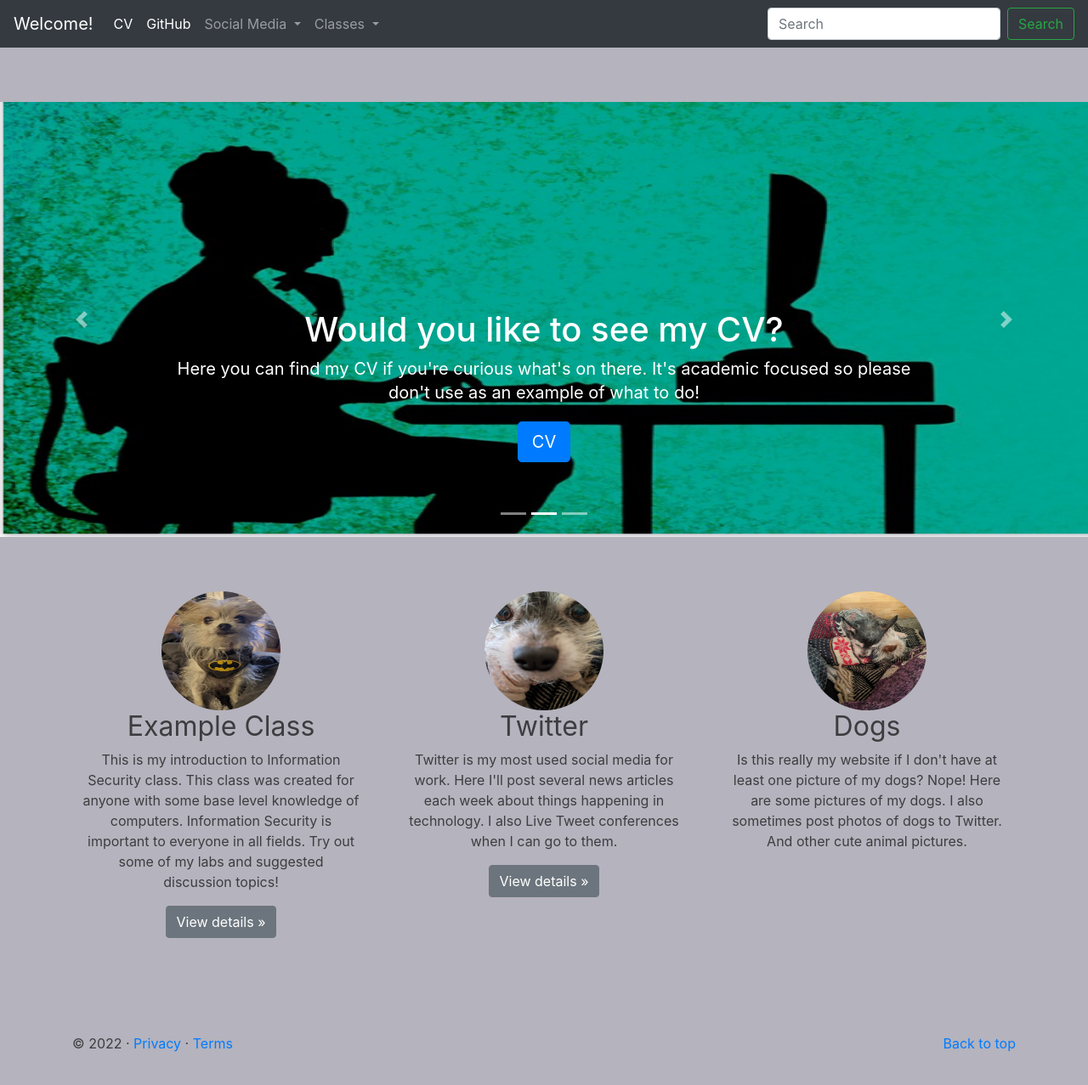
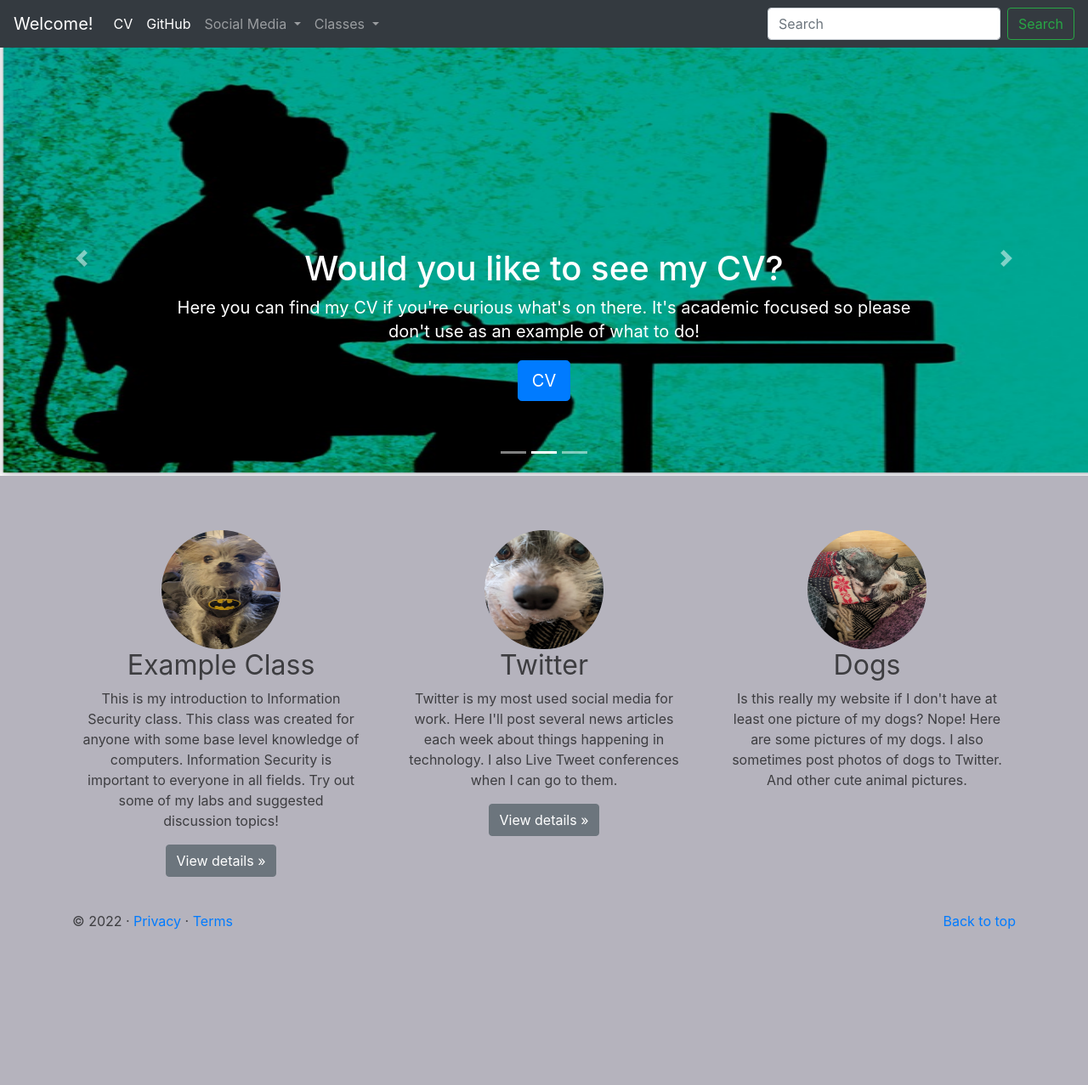
Before and after one commit to aholdengouveia/aholdengouveia.github.io, a Jekyll site: the page built from index.html, in a window 1280 px wide and 1304 px high. Shown: the top 1277 px of the window at 85% size. Built offline with Jekyll 4.4.1, drawn with Linux system fonts in a browser that asks for light colours; nearby versions of some CDN libraries.

Commit message:
Updated some paths and formatting

```diff
--- a/_layouts/default.html
+++ b/_layouts/default.html
@@ -72,10 +72,13 @@
          Classes
        </a>
        <div class="dropdown-menu" aria-labelledby="navbarDropdownMenuLink">
-         <a class="dropdown-item" href="/introinfosec.html">Information Security</a>
-         <a class="dropdown-item" href="https://twitter.com/">Intro to Linux</a>
-         <a class="dropdown-item" href="https://www.linkedin.com/in/">Data Management</a>
-       </div>
+         <a class="dropdown-item" href="/introinfosec.html">Introduction to Security</a>
+         <a class="dropdown-item" href="https://twitter.com/">Introduction to Linux</a>
+         <a class="dropdown-item" href="https://www.linkedin.com/in/">Introduction to Data</a>
+         <a class="dropdown-item" href="https://www.linkedin.com/in/">Linux Administration</a>
+         <a class="dropdown-item" href="https://www.linkedin.com/in/">Advanced Security</a>
+
+        </div>
      </li>
 
          </ul>
@@ -185,10 +188,8 @@
            <p><a class="btn btn-secondary" href="#" role="button">View details &raquo;</a></p>
            </div><!-- /.col-lg-4 -->
     </div><!-- /.row -->
-    <br><br><br>
     {{ content }}
 
-    <br><br><br>
 
 
 
--- a/index.html
+++ b/index.html
@@ -64,19 +64,19 @@
         <!-- Three columns of text below the carousel -->
         <div class="row">
           <div class="col-lg-4">
-            <img class="rounded-circle" src="./images/batdog-corneliusV2.jpg" alt="image of a small white dog in a batman outfit including a cape. He looks very proud of himself" width="140" height="140">
+            <img class="rounded-circle" src="/images/batdog-corneliusV2.jpg" alt="image of a small white dog in a batman outfit including a cape. He looks very proud of himself" width="140" height="140">
             <h2>Example Class</h2>
             <p>This is my introduction to Information Security class.  This class was created for anyone with some base level knowledge of computers. Information Security is important to everyone in all fields. Try out some of my labs and suggested discussion topics!</p>
-            <p><a class="btn btn-secondary" href="introinfosec.html" role="button">View details &raquo;</a></p>
+            <p><a class="btn btn-secondary" href="/introinfosec.html" role="button">View details &raquo;</a></p>
           </div><!-- /.col-lg-4 -->
           <div class="col-lg-4">
-            <img class="rounded-circle" src="./images/Samira-UpCLOSE.jpg" alt="VERY up close and personal picture of a grey dog staring at the camera" width="140" height="140">
+            <img class="rounded-circle" src="/images/Samira-UpCLOSE.jpg" alt="VERY up close and personal picture of a grey dog staring at the camera" width="140" height="140">
             <h2>Twitter</h2>
             <p>Twitter is my most used social media for work.  Here I'll post several news articles each week about things happening in technology. I also Live Tweet conferences when I can go to them. </p>
             <p><a class="btn btn-secondary" href="https://twitter.com/aholdengouveia" role="button">View details &raquo;</a></p>
           </div><!-- /.col-lg-4 -->
           <div class="col-lg-4">
-            <img class="rounded-circle" src="images/SamiraAndCorneliusCuddling.jpg" alt="Image contains two small dog cuddling while wearing sweaters and on a warm blanket" width="140" height="140">
+            <img class="rounded-circle" src="/images/SamiraAndCorneliusCuddling.jpg" alt="Image contains two small dog cuddling while wearing sweaters and on a warm blanket" width="140" height="140">
             <h2>Dogs</h2>
             <p>Is this really my website if I don't have at least one picture of my dogs?  Nope!  Here are some pictures of my dogs.  I also sometimes post photos of dogs to Twitter.  And other cute animal pictures. </p>
 
--- a/introinfosec.html
+++ b/introinfosec.html
@@ -3,7 +3,6 @@
 layout: default
 ---
 
-  </br></br>
 <p>Would you like to see some more classes?
 <a href="/classes.html">Click here </a>
 for my full list of classes.</p>
```
Also changed, not shown: classes.html (+6 -5 lines), 8 other files.
